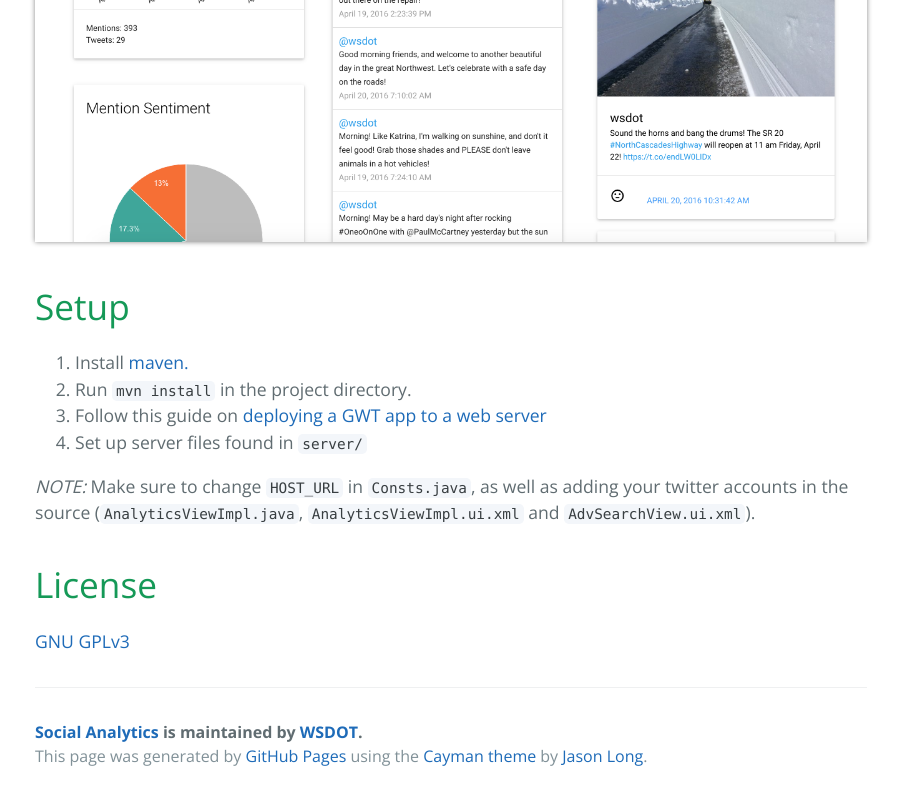
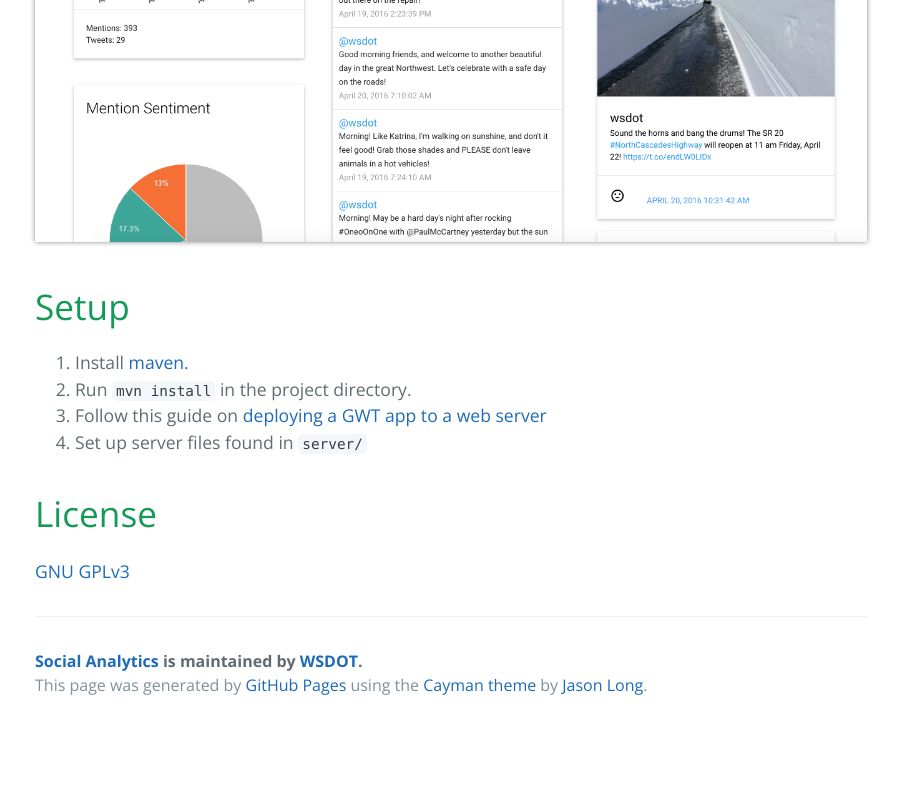
Before and after one commit to WSDOT/social-analytics, a plain HTML site: page index.html in a window 1280 px wide. Shown: the part 976-1776 px from the top of the page, without its empty margins (189-1090 px from the left). After the commit the page ends 1705 px from the top, so only its background shows below. Drawn offline with nearby package versions, Linux system fonts and the light colour scheme.

Commit message:
Removed install note

```diff
--- a/index.html
+++ b/index.html
@@ -47,8 +47,6 @@
 </li>
 </ol>
 
-<p><em>NOTE:</em> Make sure to change <code>HOST_URL</code> in <a href="src/main/java/gov/wa/wsdot/apps/analytics/util/Consts.java"><code>Consts.java</code></a>, as well as adding your twitter accounts in the source (<a href="/src/main/java/gov/wa/wsdot/apps/analytics/client/activities/twitter/AnalyticsViewImpl.java"><code>AnalyticsViewImpl.java</code></a>, <a href="src/main/java/gov/wa/wsdot/apps/analytics/client/activities/twitter/AnalyticsViewImpl.ui.xml"><code>AnalyticsViewImpl.ui.xml</code></a> and <a href="src/main/java/gov/wa/wsdot/apps/analytics/client/activities/twitter/view/search/AdvSearchView.ui.xml"><code>AdvSearchView.ui.xml</code></a>).</p>
-
 <h1>
 <a id="license" class="anchor" href="#license" aria-hidden="true"><span aria-hidden="true" class="octicon octicon-link"></span></a>License</h1>
 
```
